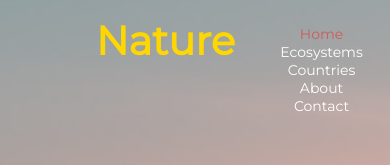
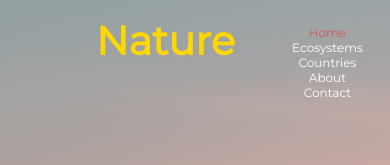
Before and after one commit to Hunt308/Nature-website.github.io, a plain HTML site: page index.html in a window 390 px wide. Shown: the top 165 px of the page. Drawn offline with Linux system fonts and the light colour scheme.

Commit message:
adding items

```diff
--- a/css/style.css
+++ b/css/style.css
@@ -1030,7 +1030,6 @@ h2{
         display: flex;
         flex-direction: column;
         right: 0px;
-        font-size: 14px;
 
 
     }
@@ -1141,6 +1140,15 @@ h2{
 
       .eco-grid {
             grid-template-columns: repeat(3, 1fr);
+    }
+
+    .top-sect ul{
+        display: flex;
+        flex-direction: column;
+        right: 0px;
+        font-size: 12px;
+
+
     }
 
 
```
